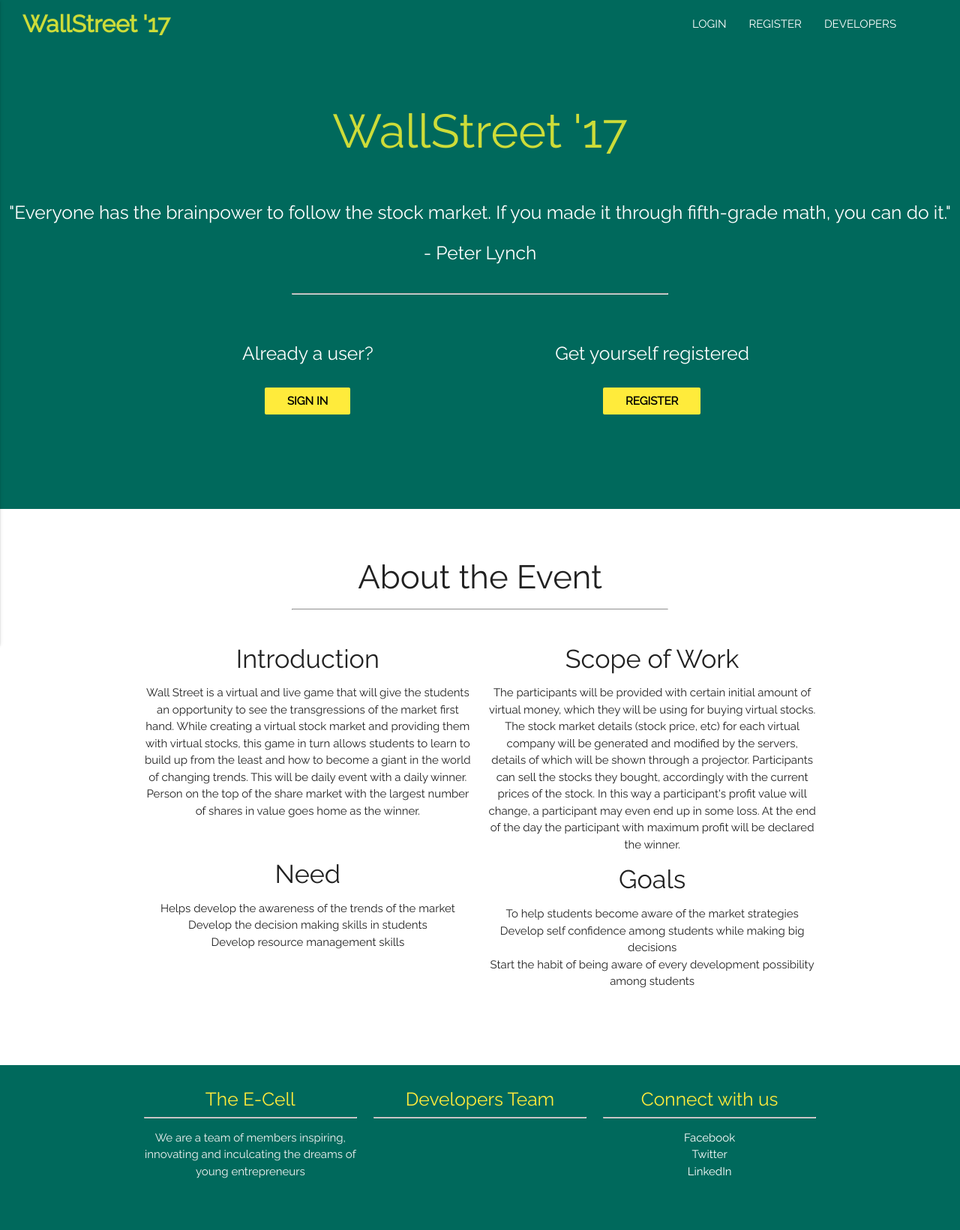
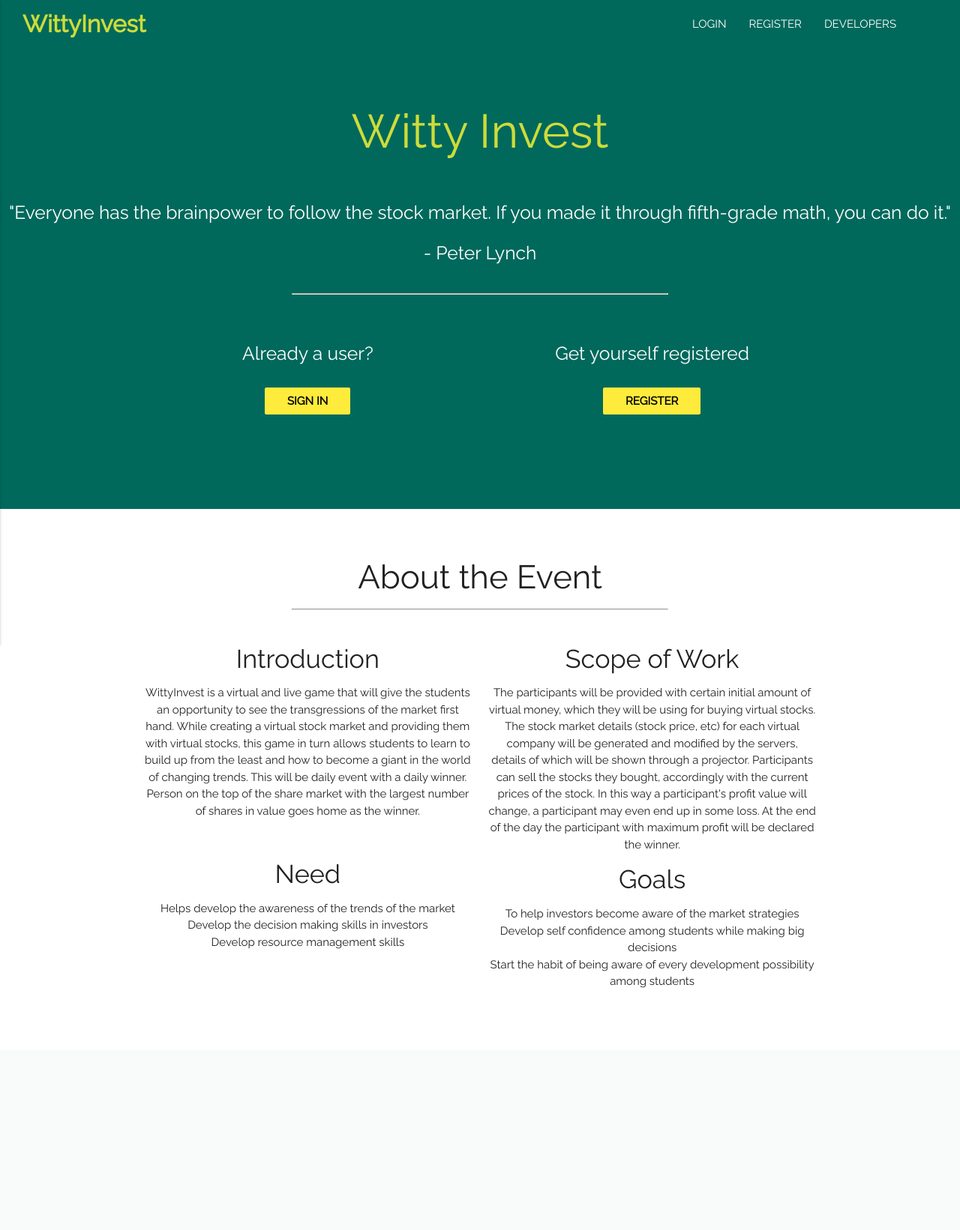
Before and after one commit to ketanmb69/WittyInvest, a Django app: page / in a window 1280 px wide. Shown: the whole page at 75% size. After the commit the page ends 1318 px from the top, so only its background shows below. Run offline with Django 3.2, Linux system fonts and the light colour scheme; parts of the project's set-up code (start-up, migrations or seed data) failed here and were passed over.

Commit message:
updated files

```diff
--- a/templates/index.html
+++ b/templates/index.html
@@ -1,7 +1,7 @@
 <!DOCTYPE html>
 <html>
 <head>
-	<title>Wallstreet '17</title>
+	<title>WittyInvest</title>
 	{% load static %}
 	<title></title>
 	<link type="text/css" rel="stylesheet" href="/static/css/materialize.min.css"  media="screen,projection"/>
@@ -21,7 +21,7 @@
 </script>
  <nav>
     <div class="nav-wrapper teal darken-3 ">
-      <a href="#" class="brand-logo" style="margin-left: 30px;"><b class="lime-text">WallStreet '17</b></a>
+      <a href="#" class="brand-logo" style="margin-left: 30px;"><b class="lime-text">WittyInvest</b></a>
       <a href="#" data-activates="mobile-demo" class="button-collapse"><i class="material-icons">menu</i></a>
       <ul id="nav-mobile" class="right hide-on-med-and-down" style="margin-right: 70px;">
         <li><a href="{% url 'login' %}">LOGIN</a></li>
@@ -39,7 +39,7 @@
 <br><br>
   	<!--<b><h1 class="animated zoomIn center lime-text">WallStreet '17</h1></b>-->
   <div class="center animated zoomIn center ">
-	<b><h1 class="animated zoomIn center lime-text">WallStreet '17</h1></b>
+	<b><h1 class="animated zoomIn center lime-text">Witty Invest</h1></b>
   	</div>
   	<br>
   	<h5 class="center">"Everyone has the brainpower to follow the stock market. If you made it through fifth-grade math, you can do it."<br><br> - Peter Lynch </h5>
@@ -69,13 +69,13 @@
 			<div class="row">
 				<div class="col s6">
 					<h4 class="center">Introduction</h4>
-					<p class="center">Wall Street is a virtual and live game that will give the students an opportunity to see the transgressions of the market first hand. While creating a virtual stock market and providing them with virtual stocks, this game in turn allows students to learn to build up from the least and how to become a giant in the world of changing trends. This will be daily event with a daily winner. Person on the top of the share market with the largest number of shares in value goes home as the winner.</p>
+					<p class="center">WittyInvest is a virtual and live game that will give the students an opportunity to see the transgressions of the market first hand. While creating a virtual stock market and providing them with virtual stocks, this game in turn allows students to learn to build up from the least and how to become a giant in the world of changing trends. This will be daily event with a daily winner. Person on the top of the share market with the largest number of shares in value goes home as the winner.</p>
 					<br>
 					<p>
 						<h4 class="center">Need</h4>
 						<ul class="center">
 							<li>Helps develop the awareness of the trends of the market</li>
-							<li>Develop the decision making skills in students</li>
+							<li>Develop the decision making skills in investors</li>
 							<li>Develop resource management skills</li>
 						</ul>
 					</p>
@@ -89,7 +89,7 @@
 					<p>
 						<h4 class="center">Goals</h4>
 						<ul class="center">
-							<li>To help students become aware of the market strategies</li>
+							<li>To help investors become aware of the market strategies</li>
 							<li>Develop self confidence among students while making big decisions</li>
 							<li>Start the habit of being aware of every development possibility among students</li>
 						</ul>
@@ -105,30 +105,5 @@
 
 	</div>
 
-	<footer class="page-footer teal darken-3" style="height: 220px;">
-		<div class="container">
-			<div class="row">
-				<div class="col s4">
-					<h5 class="yellow-text center">The E-Cell</h5>
-					<hr>
-					<p class="grey-text text-lighten-4 center">We are a team of members inspiring, innovating and inculcating the dreams of young entrepreneurs</p>
-				</div>
-				<div class="col s4">
-
-					<h5 class="yellow-text center">Developers Team</h5>
-					<hr>
-				</div>
-				<div class="col s4">
-					<h5 class="yellow-text center">Connect with us</h5>
-					<hr>
-					<ul>
-						<li class="white-text center">Facebook</li>
-						<li class="white-text center">Twitter</li>
-						<li class="white-text center">LinkedIn</li>
-					</ul>
-				</div>
-			</div>
-		</div>
-	</footer>
 </body>
 </html>
--- a/wallstreet/settings.py
+++ b/wallstreet/settings.py
@@ -25,7 +25,7 @@ SECRET_KEY = '_d=s1kip71zwu7k7kun2217t!ro^!5erg%#ysd$in_(#akvw2q'
 # SECURITY WARNING: don't run with debug turned on in production!
 DEBUG = True
 
-ALLOWED_HOSTS = ['*']
+ALLOWED_HOSTS = ['WittyInvest-env.eba-fvbfztyz.us-east-1.elasticbeanstalk.com']
 
 
 # Application definition
```
Also changed, not shown: README.md (deleted), db.sqlite3, portfolio/migrations/0002_auto_20211210_1607.py (added), 1 other file.
